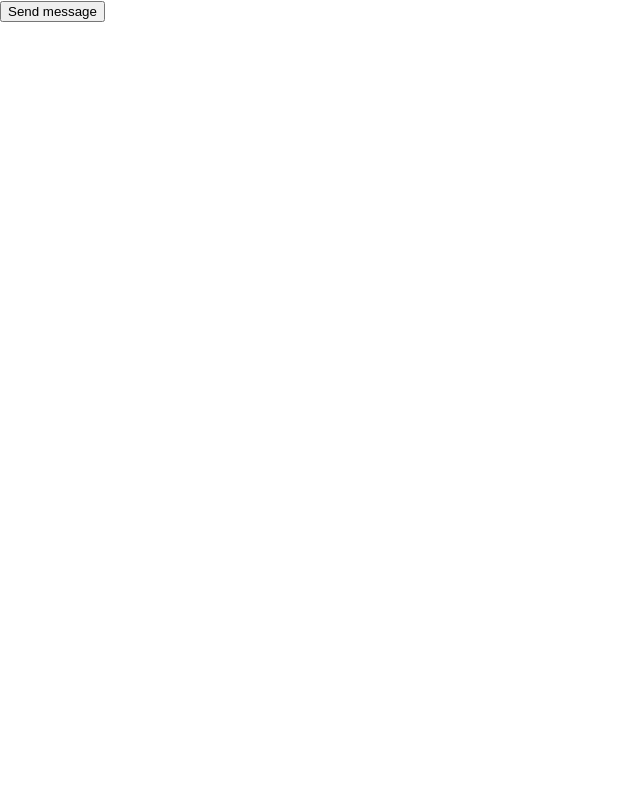
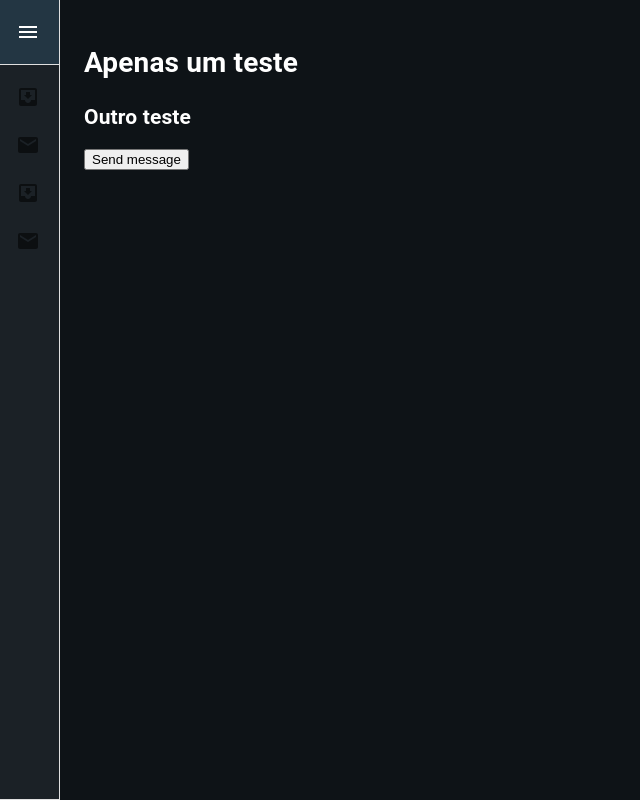
Before and after one commit to cpejr/frontend-cafetorrado, a React (Create React App) app: page / in a window 1280 px wide. Shown: the whole page, without its empty margins (0-640 px from the left). Built offline with nearby package versions, Linux system fonts and the light colour scheme; no server answers.

Commit message:
Primeiro prototipo

```diff
--- a/package.json
+++ b/package.json
@@ -3,10 +3,14 @@
   "version": "0.1.0",
   "private": true,
   "dependencies": {
+    "@material-ui/core": "^4.11.3",
+    "@material-ui/icons": "^4.11.2",
     "@testing-library/jest-dom": "^5.11.4",
     "@testing-library/react": "^11.1.0",
     "@testing-library/user-event": "^12.1.10",
     "antd": "^4.10.3",
+    "clsx": "^1.1.1",
+    "prop-types": "^15.7.2",
     "react": "^17.0.1",
     "react-dom": "^17.0.1",
     "react-scripts": "^4.0.1",
--- /dev/null
+++ b/src/components/organisms/drawer/index.js
@@ -0,0 +1,138 @@
+import React from 'react';
+import clsx from 'clsx';
+import { makeStyles } from '@material-ui/core/styles';
+import Drawer from '@material-ui/core/Drawer';
+import AppBar from '@material-ui/core/AppBar';
+import List from '@material-ui/core/List';
+import CssBaseline from '@material-ui/core/CssBaseline';
+import Typography from '@material-ui/core/Typography';
+import Divider from '@material-ui/core/Divider';
+import MenuIcon from '@material-ui/icons/Menu';
+import ListItem from '@material-ui/core/ListItem';
+import ListItemIcon from '@material-ui/core/ListItemIcon';
+import ListItemText from '@material-ui/core/ListItemText';
+import InboxIcon from '@material-ui/icons/MoveToInbox';
+import MailIcon from '@material-ui/icons/Mail';
+
+import './styles.css';
+
+const drawerWidth = 240;
+const closedWidth = 60;
+
+const useStyles = makeStyles((theme) => ({
+  root: {
+    display: 'flex',
+  },
+  appBar: {
+    zIndex: theme.zIndex.drawer + 1,
+    transition: theme.transitions.create(['width', 'margin'], {
+      easing: theme.transitions.easing.sharp,
+      duration: theme.transitions.duration.leavingScreen,
+    }),
+  },
+  appBarShift: {
+    marginLeft: drawerWidth,
+    width: `calc(100% - ${drawerWidth}px)`,
+    transition: theme.transitions.create(['width', 'margin'], {
+      easing: theme.transitions.easing.sharp,
+      duration: theme.transitions.duration.enteringScreen,
+    }),
+  },
+  menuButton: {
+    marginRight: 36,
+  },
+  hide: {
+    display: 'none',
+  },
+  drawer: {
+    width: drawerWidth,
+    flexShrink: 0,
+    whiteSpace: 'nowrap',
+  },
+  drawerOpen: {
+    width: drawerWidth,
+    transition: theme.transitions.create('width', {
+      easing: theme.transitions.easing.sharp,
+      duration: theme.transitions.duration.enteringScreen,
+    }),
+  },
+  drawerClose: {
+    transition: theme.transitions.create('width', {
+      easing: theme.transitions.easing.sharp,
+      duration: theme.transitions.duration.leavingScreen,
+    }),
+    overflowX: 'hidden',
+    width: closedWidth,
+    [theme.breakpoints.up('sm')]: {
+      width: closedWidth,
+    },
+  },
+  toolbar: {
+    display: 'flex',
+    alignItems: 'center',
+    justifyContent: 'flex-end',
+    padding: theme.spacing(0, 1),
+    // necessary for content to be below app bar
+    ...theme.mixins.toolbar,
+  },
+  content: {
+    flexGrow: 1,
+    padding: theme.spacing(3),
+  },
+}));
+
+export default function MiniDrawer({ children }) {
+  const classes = useStyles();
+  const [open, setOpen] = React.useState(false);
+
+  const handleDrawerToggle = () => {
+    setOpen(!open);
+  };
+
+  return (
+    <div className={classes.root}>
+      <CssBaseline />
+      <AppBar
+        position="fixed"
+        className={clsx(classes.appBar, {
+          [classes.appBarShift]: open,
+        })}
+      />
+      <Drawer
+        variant="permanent"
+        className={`drawer ${clsx(classes.drawer, {
+          [classes.drawerOpen]: open,
+          [classes.drawerClose]: !open,
+        })}`}
+        classes={{
+          paper: clsx({
+            [classes.drawerOpen]: open,
+            [classes.drawerClose]: !open,
+          }),
+        }}
+      >
+        <List className="header">
+          <ListItem button onClick={handleDrawerToggle}>
+            <ListItemIcon>
+              <MenuIcon className="menu-icon" />
+            </ListItemIcon>
+            <ListItemText> Menu </ListItemText>
+          </ListItem>
+        </List>
+        <Divider className="top-divider" />
+        <List className="menu-bar">
+          {['Inbox', 'Starred', 'Send email', 'Drafts'].map((text, index) => (
+            <ListItem className="menu-icon" button key={text}>
+              <ListItemIcon className="menu-icon">
+                {index % 2 === 0 ? <InboxIcon /> : <MailIcon />}
+              </ListItemIcon>
+              <ListItemText primary={text} />
+            </ListItem>
+          ))}
+        </List>
+        <Divider />
+      </Drawer>
+      <main className={`${classes.content} content`}>{children}</main>
+    </div>
+  );
+}
--- /dev/null
+++ b/src/components/organisms/drawer/styles.css
@@ -0,0 +1,39 @@
+.App {
+  font-family: sans-serif;
+  text-align: center;
+}
+
+.MuiDrawer-paperAnchorDockedLeft {
+  border: none;
+}
+
+.header {
+  background-color: #233643;
+  justify-content: center;
+  color: white;
+}
+
+.menu-bar {
+  background-color: #1b2126;
+  height: 100%;
+}
+
+.top-divider {
+  color: #1b2126;
+  background-color: #1b2126;
+}
+
+.menu-icon {
+  color: white;
+}
+
+.content {
+  color: white;
+  background-color: #0e1317;
+  height: 100vh;
+  border: none;
+}
+
+.drawer {
+  border: none !important;
+}
--- a/src/index.jsx
+++ b/src/index.jsx
@@ -2,6 +2,7 @@ import React, { Component } from 'react';
 import ReactDOM from 'react-dom';
 import './index.css';
 import { w3cwebsocket as W3CWebSocket } from 'websocket';
+import TemplateWithDrawer from './templates';
 
 const client = new W3CWebSocket('ws://127.0.0.1:9000');
 
@@ -17,17 +18,24 @@ export default class App extends Component {
   }
 
   onButtonClicked = (value) => {
-    client.send(JSON.stringify({
-      type: 'message',
-      msg: value,
-    }));
-  }
+    client.send(
+      JSON.stringify({
+        type: 'message',
+        msg: value,
+      })
+    );
+  };
 
   render() {
     return (
-      <div>
-        <button type="button" onClick={() => this.onButtonClicked('hello')}> Send message </button>
-      </div>
+      <TemplateWithDrawer>
+        <h1>Apenas um teste</h1>
+        <h2>Outro teste</h2>
+        <button type="button" onClick={() => this.onButtonClicked('hello')}>
+          {' '}
+          Send message{' '}
+        </button>
+      </TemplateWithDrawer>
     );
   }
 }
--- /dev/null
+++ b/src/templates/index.js
@@ -0,0 +1,9 @@
+import React from 'react';
+import PropTypes from 'prop-types';
+import DrawerComponent from '../components/organisms/drawer';
+
+const TemplateWithDrawer = ({ children }) => {
+  return <DrawerComponent>{children}</DrawerComponent>;
+};
+
+export default TemplateWithDrawer;
```
Also changed, not shown: .eslintrc.json, src/components/organisms/index.js (deleted), 2 other files (tests, documents, lock files or other folders).
